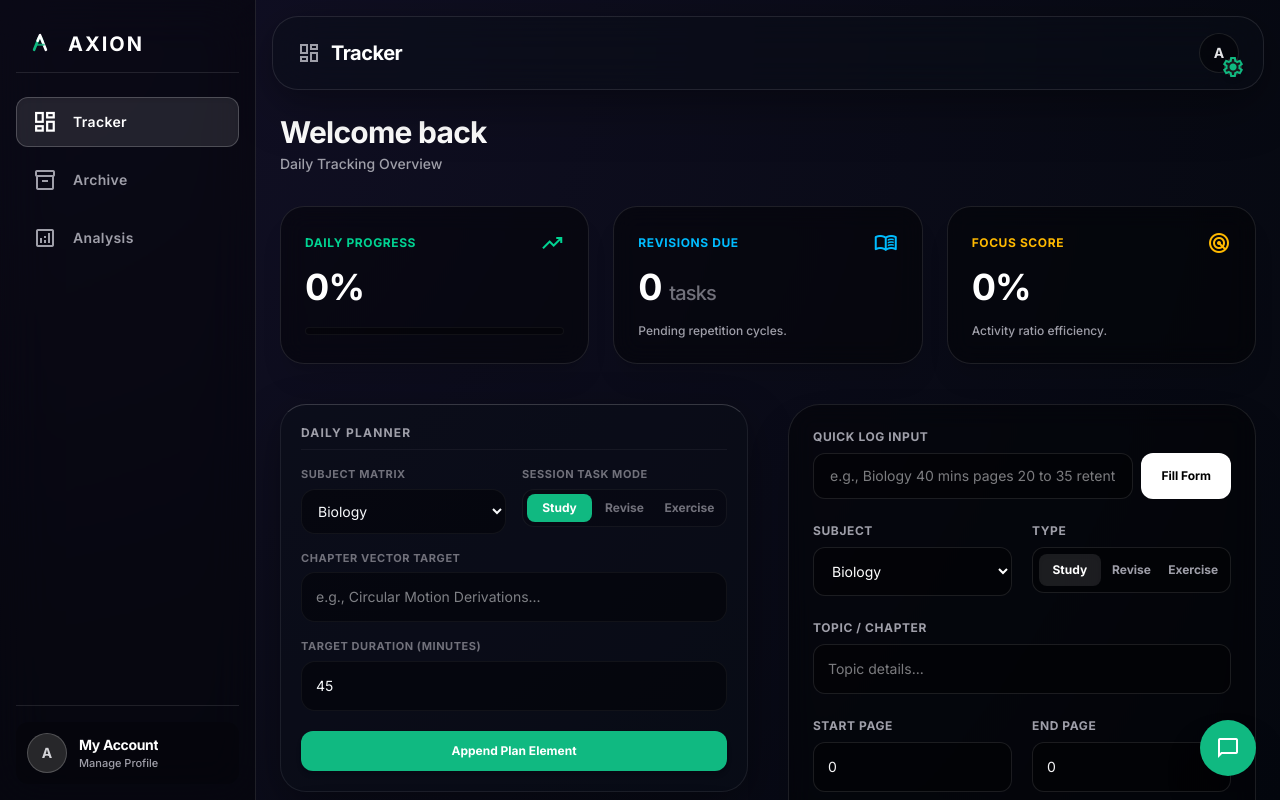
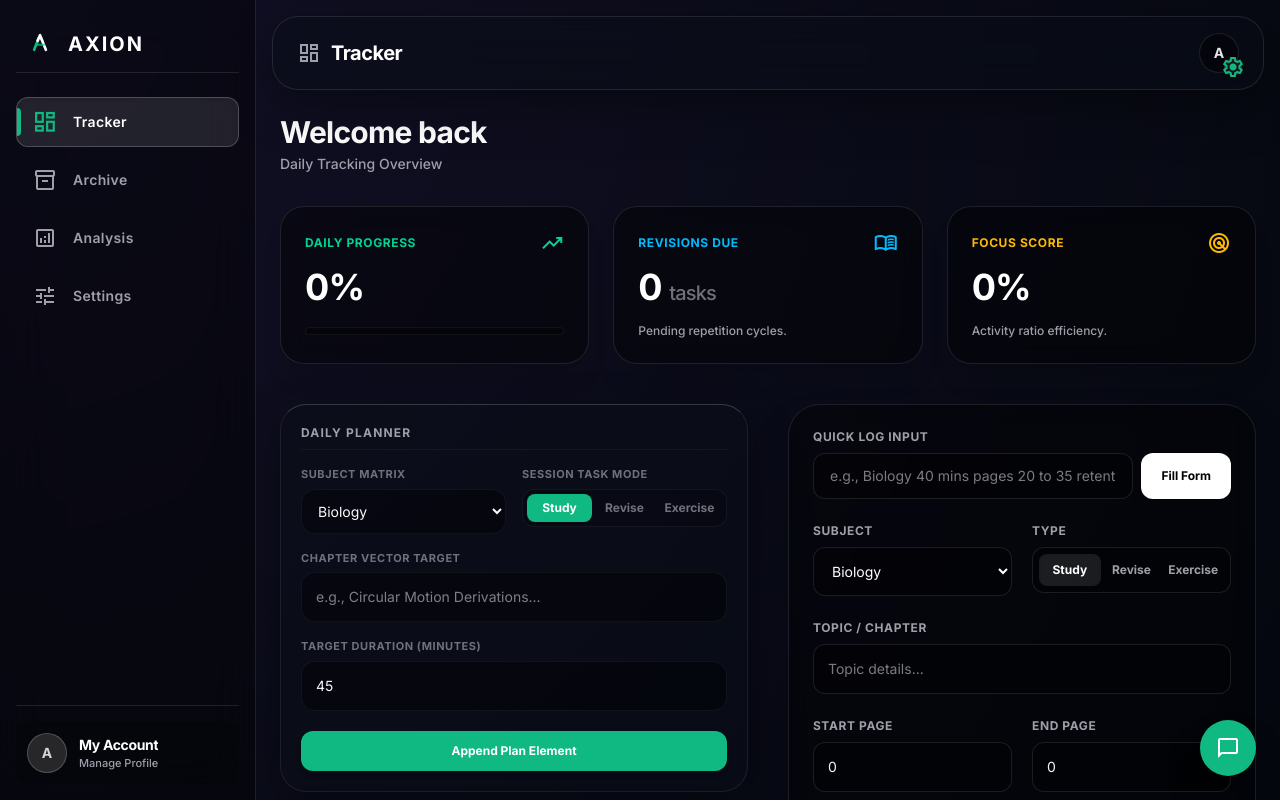
Before and after one commit to gaurav-9869/Study-Tracker, a React (Vite) app: page / in a window 1280 px wide. Shown: the top 800 px of the page. Built offline with nearby package versions, Linux system fonts and the light colour scheme.

Commit message:
Update Sidebar.tsx

```diff
--- a/src/components/Sidebar.tsx
+++ b/src/components/Sidebar.tsx
@@ -12,11 +12,12 @@ interface SidebarProps {
 
 export default function Sidebar({ currentTab, setTab, isOpen, setIsOpen, profileImg, userSettings }: SidebarProps) {
 
-  // Clean, consolidated navigation matrix - extra standalone planner view removed completely!
+  // Restored the standalone Settings tab and unified the spelling of Analysis completely
   const navItems = [
     { id: 'command', label: 'Tracker', icon: 'dashboard' },
     { id: 'archive', label: 'Archive', icon: 'inventory_2' },
-    { id: 'analysis', label: 'Analysis', icon: 'analytics' }
+    { id: 'analysis', label: 'Analysis', icon: 'analytics' },
+    { id: 'settings', label: 'Settings', icon: 'tune' }
   ];
 
   return (
@@ -30,7 +31,7 @@ export default function Sidebar({ currentTab, setTab, isOpen, setIsOpen, profile
       )}
 
       {/* Tint-free Frosted Sidebar Frame */}
-      <aside className={`fixed top-0 bottom-0 left-0 w-64 z-[70] transition-transform duration-500 ease-[cubic-bezier(0.16,1,0.3,1)] border-r border-white/10 bg-black/40 flex flex-col justify-between p-4 md:translate-x-0 ${isOpen ? 'translate-x-0' : '-translate-x-full'}`}
+      <aside className={`fixed top-0 bottom-0 left-0 w-64 z-[70] transition-transform duration-500 border-r border-white/10 bg-black/40 flex flex-col justify-between p-4 md:translate-x-0 ${isOpen ? 'translate-x-0' : '-translate-x-full'}`}
         style={{
           backdropFilter: 'blur(var(--glass-blur, 24px))',
           WebkitBackdropFilter: 'blur(var(--glass-blur, 24px))',
@@ -40,7 +41,7 @@ export default function Sidebar({ currentTab, setTab, isOpen, setIsOpen, profile
 
           {/* Custom Geometric Axion Vector Header */}
           <div className="flex items-center gap-3 px-2 py-3 border-b border-white/10">
-            <svg className="w-8 h-8 text-[var(--theme-primary,#10B981)] transition-colors duration-500" viewBox="0 0 240 240" fill="none" xmlns="http://www.w3.org/2000/svg">
+            <svg className="w-8 h-8 transition-colors duration-500" style={{ color: 'var(--theme-primary, #10B981)' }} viewBox="0 0 240 240" fill="none" xmlns="http://www.w3.org/2000/svg">
               <path d="M76 164 L112 74 C115 66, 125 66, 128 74 L140 104" stroke="currentColor" strokeWidth="20" strokeLinecap="round" strokeLinejoin="round"/>
               <path d="M164 164 L120 54 L102 96" stroke="#FFFFFF" strokeWidth="20" strokeLinecap="round" strokeLinejoin="round"/>
               <path d="M92 126 L148 126" stroke="currentColor" strokeWidth="16" strokeLinecap="round" opacity="0.8"/>
@@ -59,13 +60,23 @@ export default function Sidebar({ currentTab, setTab, isOpen, setIsOpen, profile
                     setTab(item.id);
                     setIsOpen(false);
                   }}
-                  className={`w-full flex items-center gap-4 px-4 py-3 rounded-xl transition-all duration-300 text-sm font-semibold tracking-wide border cursor-pointer group ${
+                  className={`w-full flex items-center gap-4 px-4 py-3 rounded-xl transition-all duration-300 text-sm font-semibold tracking-wide border cursor-pointer relative group ${
                     isActive
                       ? 'bg-white/10 border-white/20 text-white shadow-inner'
                       : 'border-transparent text-zinc-400 hover:text-zinc-200 hover:bg-white/5'
                   }`}
                 >
-                  <span className={`material-symbols-outlined text-[20px] transition-transform duration-300 ${isActive ? 'scale-110' : 'group-hover:scale-110'}`}>
+                  {/* Color palette indicator strip tracks the wallpaper tone changes seamlessly */}
+                  {isActive && (
+                    <div
+                      className="absolute left-0 top-2.5 bottom-2.5 w-1 rounded-r-md transition-colors duration-500"
+                      style={{ backgroundColor: 'var(--theme-primary, #10B981)' }}
+                    />
+                  )}
+                  <span
+                    className={`material-symbols-outlined text-[20px] transition-transform duration-300 ${isActive ? 'scale-110' : 'group-hover:scale-110'}`}
+                    style={{ color: isActive ? 'var(--theme-primary)' : undefined }}
+                  >
                     {item.icon}
                   </span>
                   <span>{item.label}</span>
```
